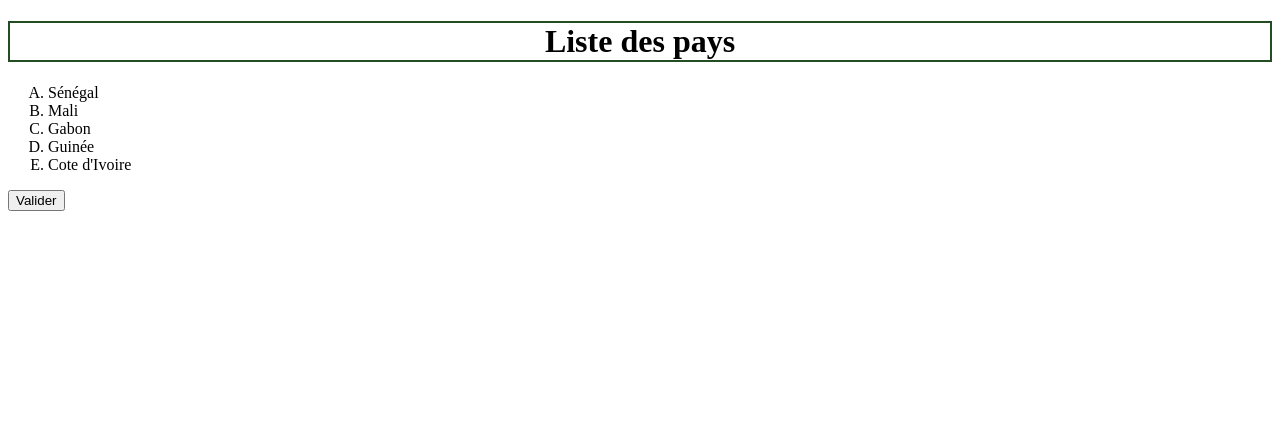
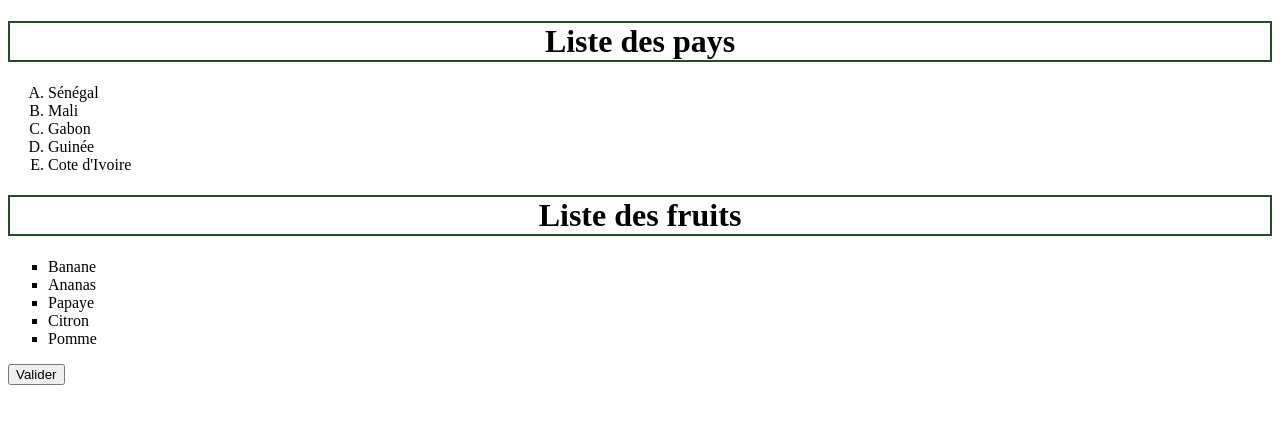
Before and after one commit to abdoulayegaye/cours_git, a plain HTML site: page index.html in a window 1280 px wide. Drawn offline with Linux system fonts and the light colour scheme.

Commit message:
Modification du fichier index.html

```diff
--- a/index.html
+++ b/index.html
@@ -14,6 +14,14 @@
         <li>Guinée</li>
         <li>Cote d'Ivoire</li>
     </ol>
+    <h1>Liste des fruits</h1>
+    <ul type="square">
+        <li>Banane</li>
+        <li>Ananas</li>
+        <li>Papaye</li>
+        <li>Citron</li>
+        <li>Pomme</li>
+    </ul>
     <input type="button" value="Valider" onclick="print()">
     <script src="script.js"></script>
 </body>
```
